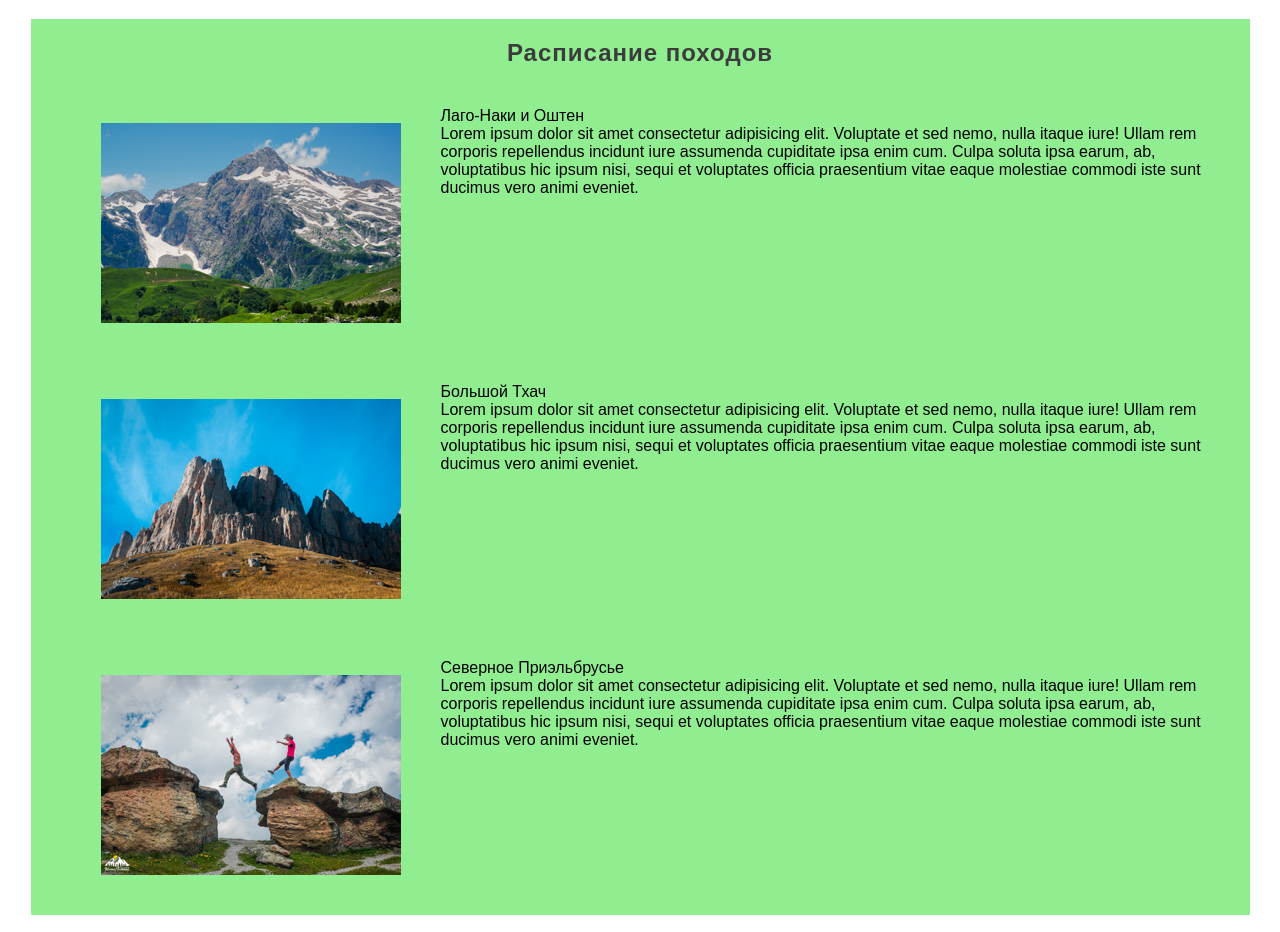
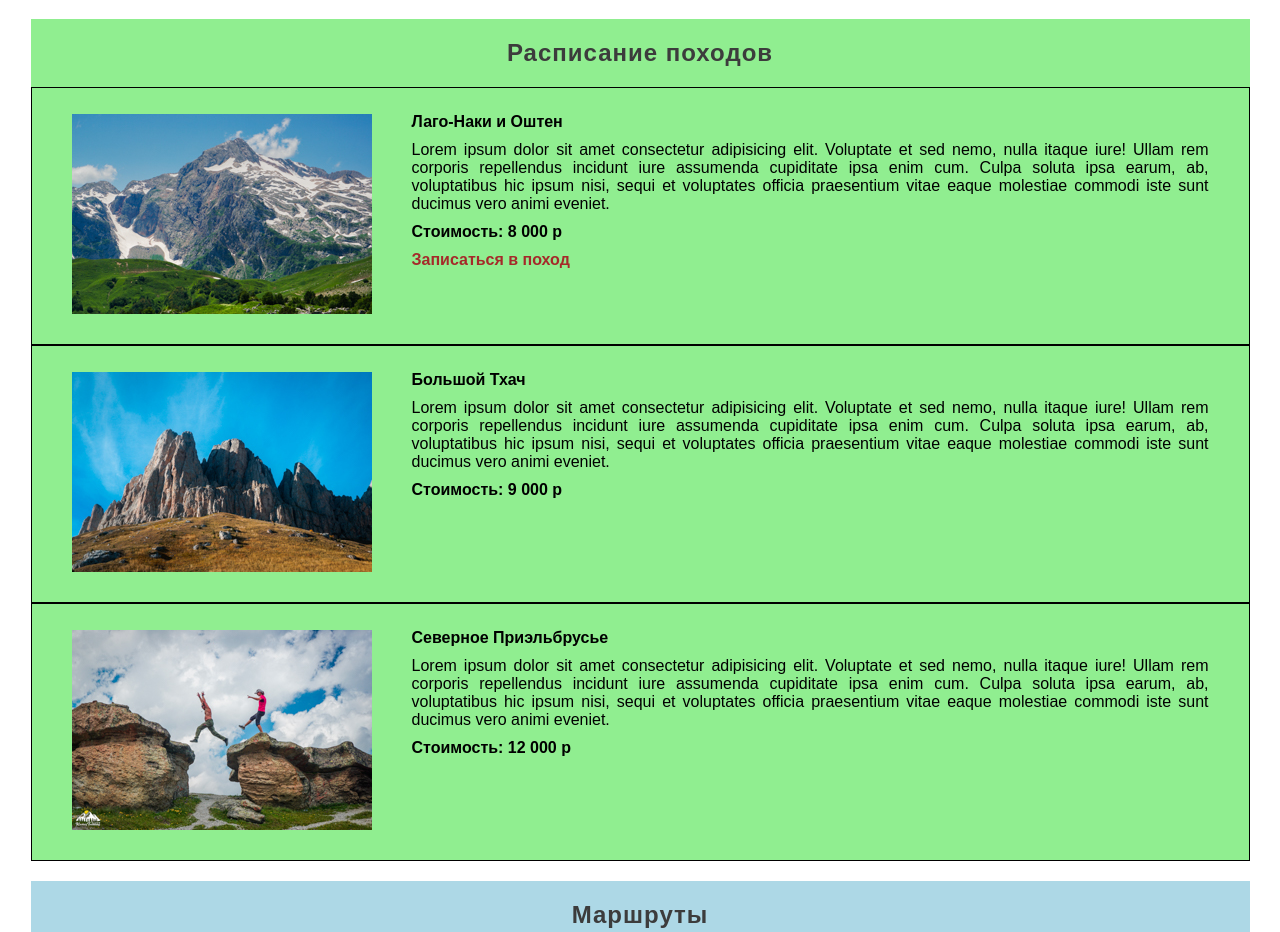
Before and after one commit to Gorbunova89/KavkazTrekking7, a plain HTML site: page index.html in a window 1280 px wide. Shown: the part 625-1557 px from the top of the page. Drawn offline with Linux system fonts and the light colour scheme; a web font is replaced by a local one.

Commit message:
работаю над третьей секцией

```diff
--- a/index.html
+++ b/index.html
@@ -63,7 +63,15 @@
                      iste sunt ducimus vero animi eveniet.
                     </div>
 
-                </div>
+
+                        <div class="price">
+                            <b>Стоимость: 8 000 р</b>
+                        </div>
+
+                        <div class="title_a">
+                            <a href="#" class="link_1">Записаться в поход</a>
+                        </div>
+                    </div>
 
             </div>
 
@@ -83,6 +91,10 @@
                      officia praesentium vitae eaque molestiae commodi
                      iste sunt ducimus vero animi eveniet.
                  </div>
+
+                 <div class="price">
+                    <b>Стоимость: 9 000 р</b>
+                </div>
 
                 </div>
 
@@ -105,6 +117,10 @@
                      voluptatibus hic ipsum nisi, sequi et voluptates
                      officia praesentium vitae eaque molestiae commodi
                      iste sunt ducimus vero animi eveniet.
+                </div>
+
+                <div class="price">
+                    <b>Стоимость: 12 000 р</b>
                 </div>
             </div>
             </div>
--- a/style.css
+++ b/style.css
@@ -84,8 +84,33 @@ h1, h2 {
 }
 
 .card1, .card2, .card3 {
-    padding: 20px 30px;
+    padding:  10px 0px;
     display: flex;
+    border: 1px solid black;
+}
+
+.foto {
+
+}
+
+.description {
+    padding-top: 15px;
+    padding-right: 40px;
+}
+
+.title_card {
+    font-size: 16px;
+    font-weight: 700;
+    padding-bottom: 10px;
+}
+
+.title_text {
+    text-align: justify;
+}
+
+.price {
+    padding-top: 10px;
+    padding-bottom: 10px;
 }
 
 .container_3 {
@@ -133,3 +158,14 @@ h1, h2 {
 .fig_foto {
     padding-top: 20px;
 }
+
+.message {
+    text-align: justify;
+}
+
+
+.link_1 {
+    text-decoration: none;
+    color: brown;
+    font-weight: 600;
+}
```
